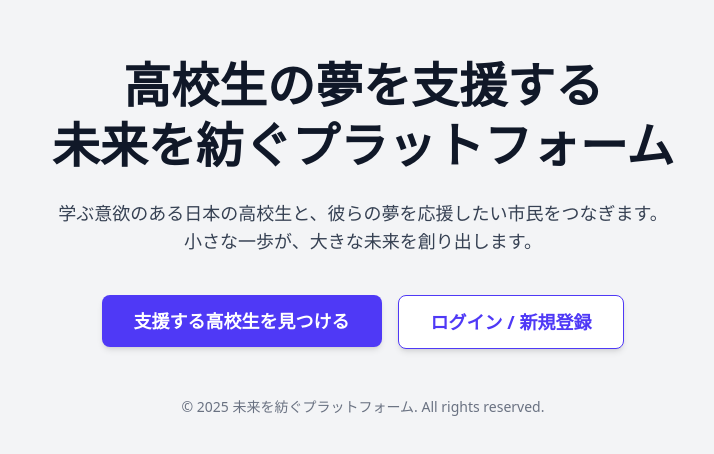
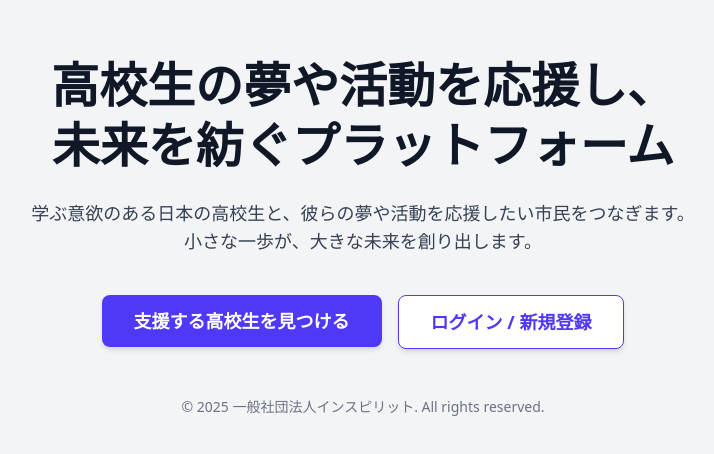
Before and after one commit to Shunsuke0205/inspirit-for-supporter, a Next.js app: page / in a window 1280 px wide. Shown: the part 164-618 px from the top of the page, without its empty margins (277-991 px from the left). Built offline with nearby package versions, Linux system fonts and the light colour scheme.

Commit message:
modify Japanese sentense

```diff
--- a/src/app/page.tsx
+++ b/src/app/page.tsx
@@ -4,12 +4,12 @@
   return (
     <div className="min-h-screen flex flex-col items-center justify-center bg-gray-100 p-4">
       <h1 className="text-5xl font-extrabold text-gray-900 mb-6 text-center leading-tight">
-        高校生の夢を支援する
+        高校生の夢や活動を応援し、
         <br />
         未来を紡ぐプラットフォーム
       </h1>
       <p className="text-lg text-gray-700 mb-10 text-center max-w-2xl">
-        学ぶ意欲のある日本の高校生と、彼らの夢を応援したい市民をつなぎます。
+        学ぶ意欲のある日本の高校生と、彼らの夢や活動を応援したい市民をつなぎます。
         <br />
         小さな一歩が、大きな未来を創り出します。
       </p>
@@ -28,7 +28,7 @@
       </div>
 
       <div className="mt-12 text-center text-gray-500 text-sm">
-        <p>&copy; {new Date().getFullYear()} 未来を紡ぐプラットフォーム. All rights reserved.</p>
+        <p>&copy; {new Date().getFullYear()} 一般社団法人インスピリット. All rights reserved.</p>
       </div>
     </div>
   );
```
